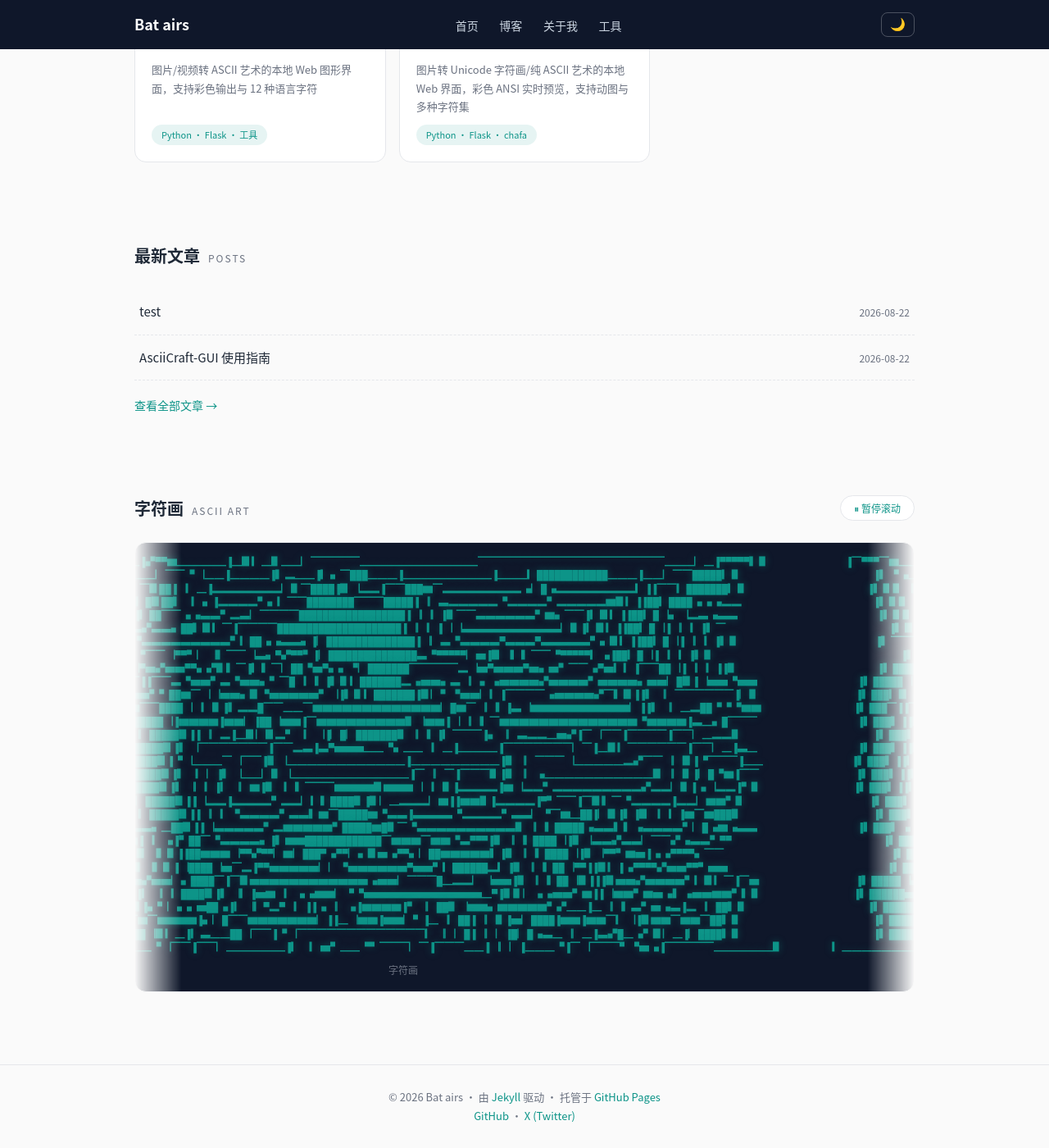
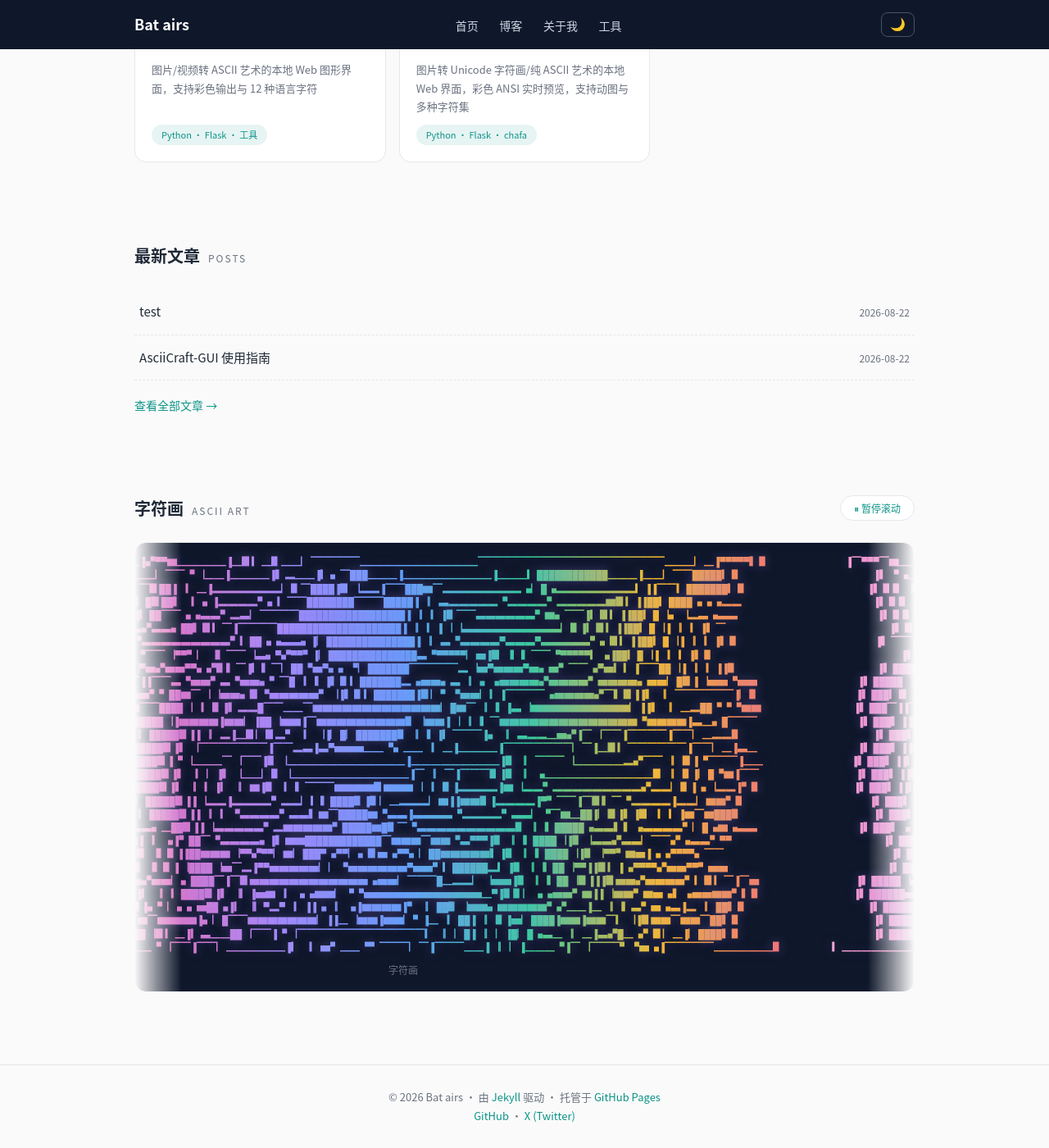
Before and after one commit to Bat-airs/Bat-airs.github.io, a Jekyll site: the page built from index.html, in a window 1280 px wide and 1400 px high, scrolled down 580 px. Shown: the whole window at 82% size. Built offline with Jekyll 4.4.1, drawn with Linux system fonts in a browser that asks for light colours.

Commit message:
字符画彩色显示：默认彩虹渐变 + 支持自定义颜色（TUI 可填）

```diff
--- a/assets/css/style.css
+++ b/assets/css/style.css
@@ -342,10 +342,14 @@ a:hover { text-decoration: underline; }
 .marquee:hover .marquee-track { animation-play-state: paused; }
 .art-block { flex: none; text-align: center; }
 .art-block pre {
-  color: var(--accent);
+  color: transparent;
+  background: linear-gradient(90deg,
+    #f9a8d4, #f472b6, #a78bfa, #60a5fa, #34d399, #fbbf24, #f87171);
+  -webkit-background-clip: text;
+  background-clip: text;
   font-size: 12px;
   line-height: 1.35;
-  text-shadow: 0 0 10px rgba(13, 148, 136, .4);
+  text-shadow: 0 0 14px rgba(167, 139, 250, .35);
   white-space: pre;
 }
 .art-title { color: var(--muted); font-size: 12px; margin-top: 8px; }
--- a/index.html
+++ b/index.html
@@ -54,7 +54,11 @@ title: 首页
       {% for i in (1..2) %}
         {% for a in site.data.ascii_arts %}
         <div class="art-block">
+          {% if a.color %}
+          <pre style="color:{{ a.color }};background:none;-webkit-background-clip:initial;background-clip:initial">{{ a.art }}</pre>
+          {% else %}
           <pre>{{ a.art }}</pre>
+          {% endif %}
           {% if a.title %}<p class="art-title">{{ a.title }}</p>{% endif %}
         </div>
         {% endfor %}
```
Also changed, not shown: blog-tui.py (+6 -2 lines).
